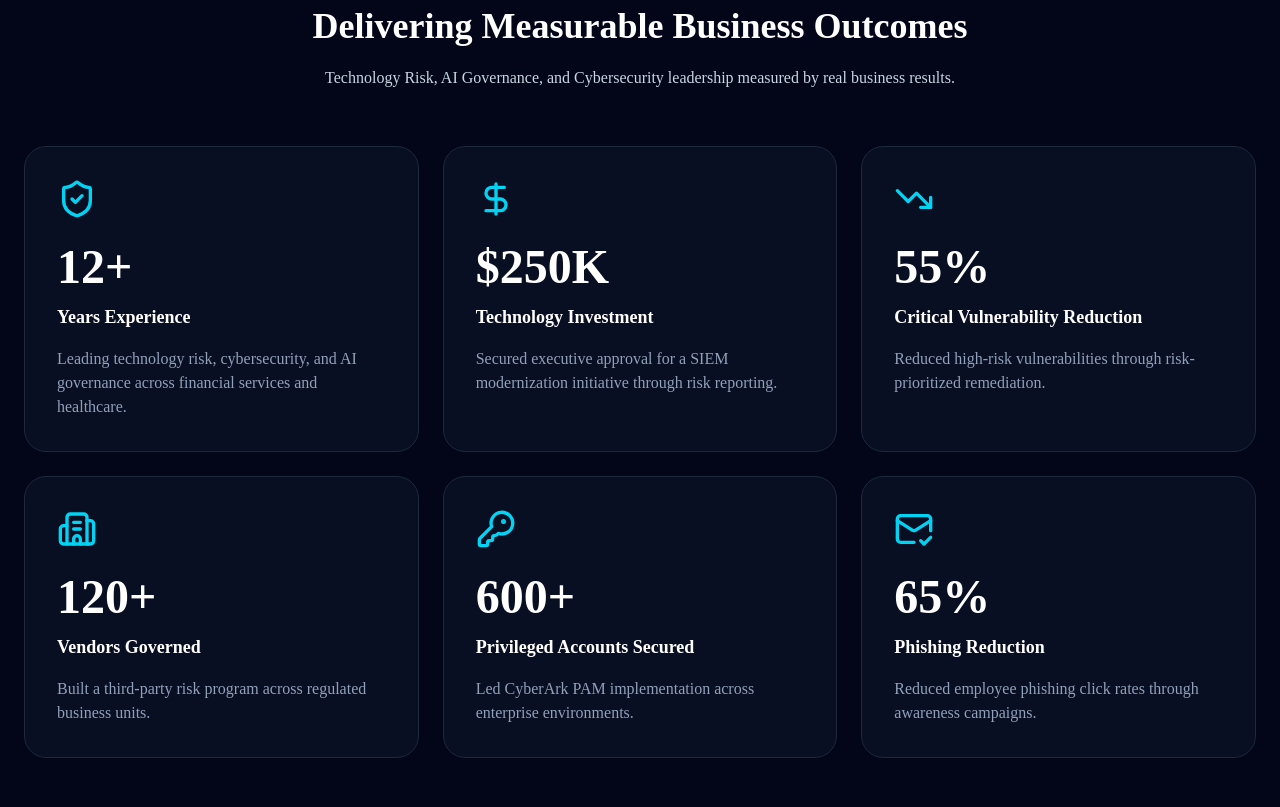
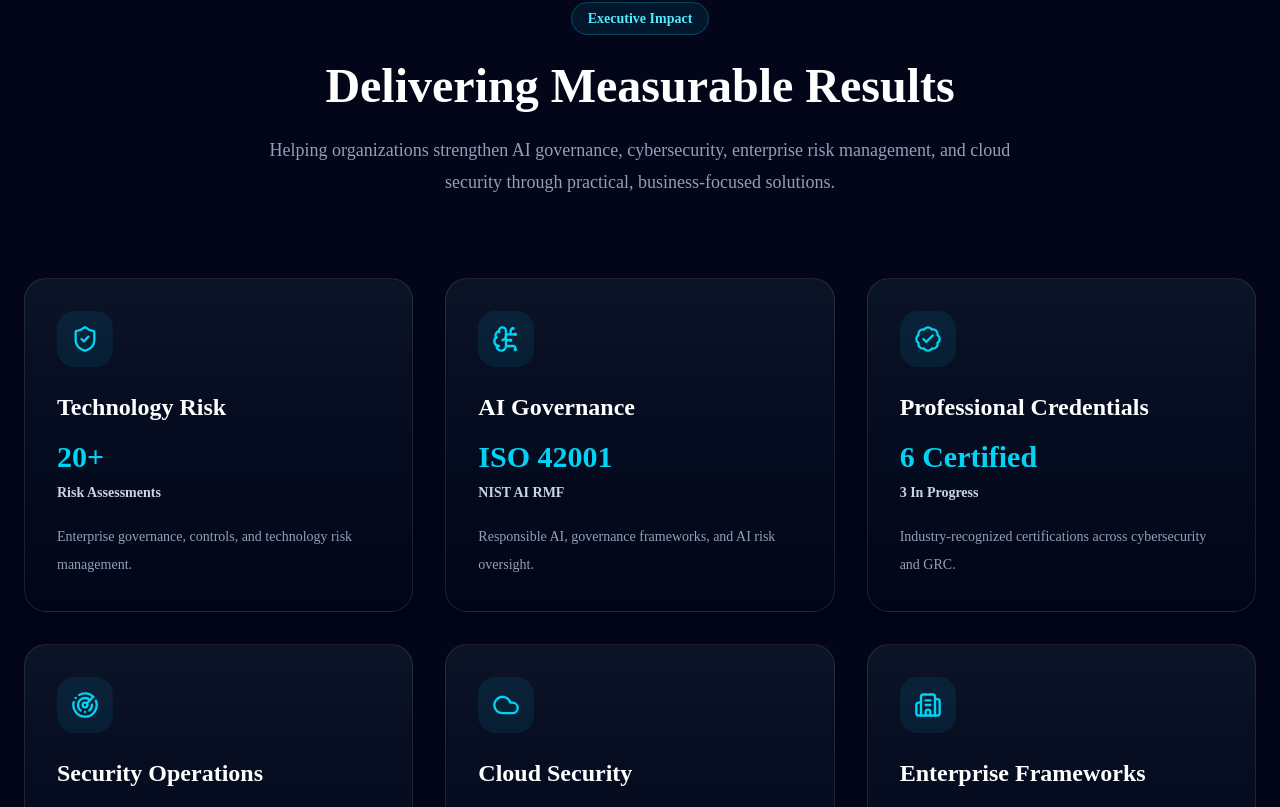
Before and after one commit to akiloakolu/akilo-portfolio, a Next.js app: page / in a window 1280 px wide. Shown: the part 1353-2160 px from the top of the page. Built offline with nearby package versions, Linux system fonts and the light colour scheme.

Commit message:
Add Executive Impact section

```diff
--- a/app/page.tsx
+++ b/app/page.tsx
@@ -1,4 +1,5 @@
 import Hero from "@/components/sections/Hero";
+import ExecutiveImpact from "@/components/sections/ExecutiveImpact";
 import ImpactMetrics from "@/components/sections/ImpactMetrics";
 import About from "@/components/sections/About";
 import TechnologyStack from "@/components/sections/TechnologyStack";
@@ -12,6 +13,8 @@ export default function HomePage() {
   return (
     <main className="min-h-screen bg-slate-950 pt-16 text-white">
       <Hero />
+
+      <ExecutiveImpact />
 
       <ImpactMetrics />
 
--- /dev/null
+++ b/components/impact/ImpactCard.tsx
@@ -0,0 +1,48 @@
+"use client";
+
+import { motion } from "framer-motion";
+
+interface Props {
+  card: {
+    title: string;
+    metric: string;
+    subtitle: string;
+    description: string;
+    icon: React.ElementType;
+  };
+}
+
+export default function ImpactCard({ card }: Props) {
+  const Icon = card.icon;
+
+  return (
+    <motion.div
+      whileHover={{
+        y: -8,
+        scale: 1.02,
+      }}
+      transition={{ duration: 0.25 }}
+      className="group rounded-3xl border border-white/10 bg-gradient-to-b from-slate-900/80 to-slate-950 p-8 shadow-xl transition-all hover:border-cyan-400/50 hover:shadow-cyan-500/20"
+    >
+      <div className="flex h-14 w-14 items-center justify-center rounded-2xl bg-cyan-500/10 text-cyan-400">
+        <Icon size={28} />
+      </div>
+
+      <h3 className="mt-6 text-2xl font-bold text-white">
+        {card.title}
+      </h3>
+
+      <div className="mt-4 text-3xl font-black text-cyan-400">
+        {card.metric}
+      </div>
+
+      <div className="mt-2 text-sm font-semibold text-slate-300">
+        {card.subtitle}
+      </div>
+
+      <p className="mt-5 text-sm leading-7 text-slate-400">
+        {card.description}
+      </p>
+    </motion.div>
+  );
+}
--- /dev/null
+++ b/components/sections/ExecutiveImpact.tsx
@@ -0,0 +1,50 @@
+"use client";
+
+import { motion } from "framer-motion";
+import ImpactCard from "@/components/impact/ImpactCard";
+import { impactCards } from "@/data/impact";
+
+export default function ExecutiveImpact() {
+  return (
+    <section
+      id="executive-impact"
+      className="bg-slate-950 py-28"
+    >
+      <div className="mx-auto max-w-7xl px-6">
+
+        <motion.div
+          initial={{ opacity: 0, y: 40 }}
+          whileInView={{ opacity: 1, y: 0 }}
+          viewport={{ once: true }}
+          transition={{ duration: 0.6 }}
+          className="mx-auto max-w-3xl text-center"
+        >
+          <span className="rounded-full border border-cyan-500/30 bg-cyan-500/10 px-4 py-2 text-sm font-semibold text-cyan-300">
+            Executive Impact
+          </span>
+
+          <h2 className="mt-8 text-5xl font-black text-white">
+            Delivering Measurable Results
+          </h2>
+
+          <p className="mt-6 text-lg leading-8 text-slate-400">
+            Helping organizations strengthen AI governance,
+            cybersecurity, enterprise risk management,
+            and cloud security through practical,
+            business-focused solutions.
+          </p>
+        </motion.div>
+
+        <div className="mt-20 grid gap-8 md:grid-cols-2 xl:grid-cols-3">
+          {impactCards.map((card) => (
+            <ImpactCard
+              key={card.title}
+              card={card}
+            />
+          ))}
+        </div>
+
+      </div>
+    </section>
+  );
+}
--- /dev/null
+++ b/data/impact.ts
@@ -0,0 +1,53 @@
+import {
+  ShieldCheck,
+  BrainCircuit,
+  BadgeCheck,
+  Radar,
+  Cloud,
+  Building2,
+} from "lucide-react";
+
+export const impactCards = [
+  {
+    title: "Technology Risk",
+    metric: "20+",
+    subtitle: "Risk Assessments",
+    description: "Enterprise governance, controls, and technology risk management.",
+    icon: ShieldCheck,
+  },
+  {
+    title: "AI Governance",
+    metric: "ISO 42001",
+    subtitle: "NIST AI RMF",
+    description: "Responsible AI, governance frameworks, and AI risk oversight.",
+    icon: BrainCircuit,
+  },
+  {
+    title: "Professional Credentials",
+    metric: "6 Certified",
+    subtitle: "3 In Progress",
+    description: "Industry-recognized certifications across cybersecurity and GRC.",
+    icon: BadgeCheck,
+  },
+  {
+    title: "Security Operations",
+    metric: "SOC",
+    subtitle: "Sentinel • Splunk • QRadar",
+    description: "Threat detection, monitoring, incident response, and SIEM.",
+    icon: Radar,
+  },
+  {
+    title: "Cloud Security",
+    metric: "Azure • AWS",
+    subtitle: "Microsoft Entra ID",
+    description: "Identity, cloud governance, and secure hybrid environments.",
+    icon: Cloud,
+  },
+  {
+    title: "Enterprise Frameworks",
+    metric: "ISO 27001",
+    subtitle: "COBIT • NIST CSF",
+    description: "Security governance and compliance aligned to global standards.",
+    icon: Building2,
+  },
+];
```
